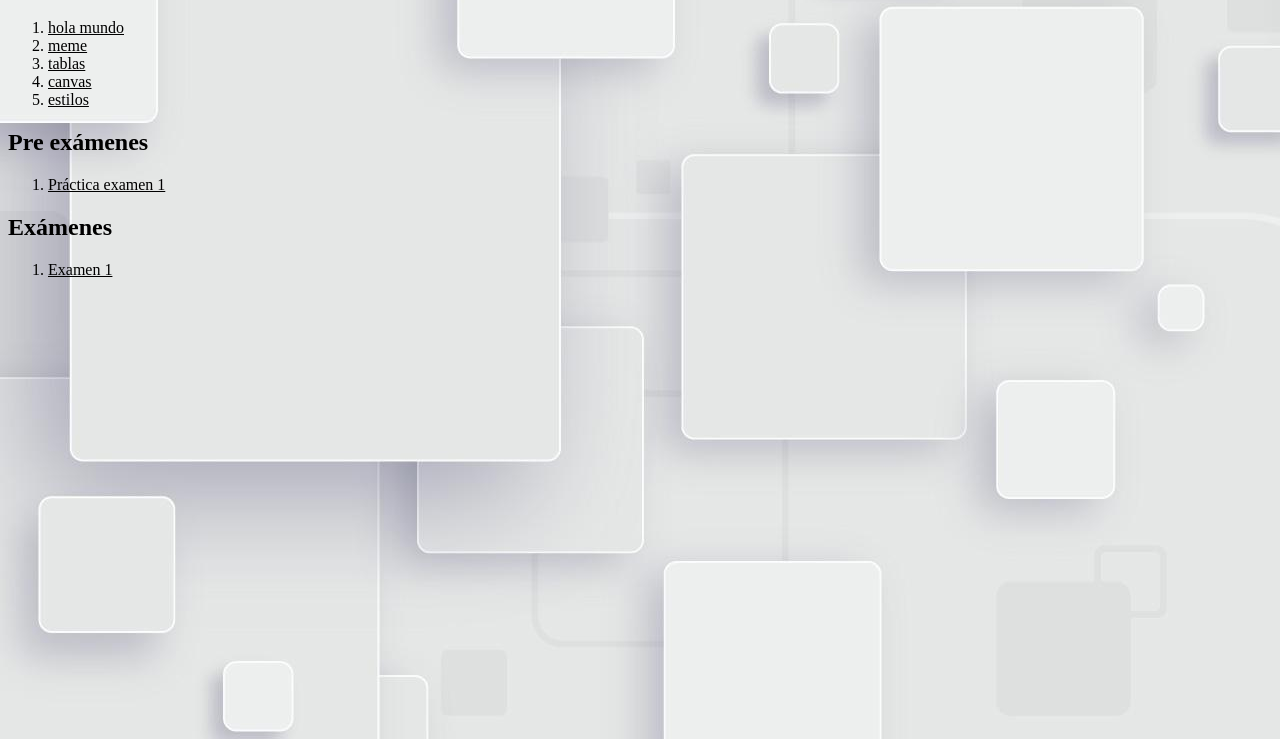
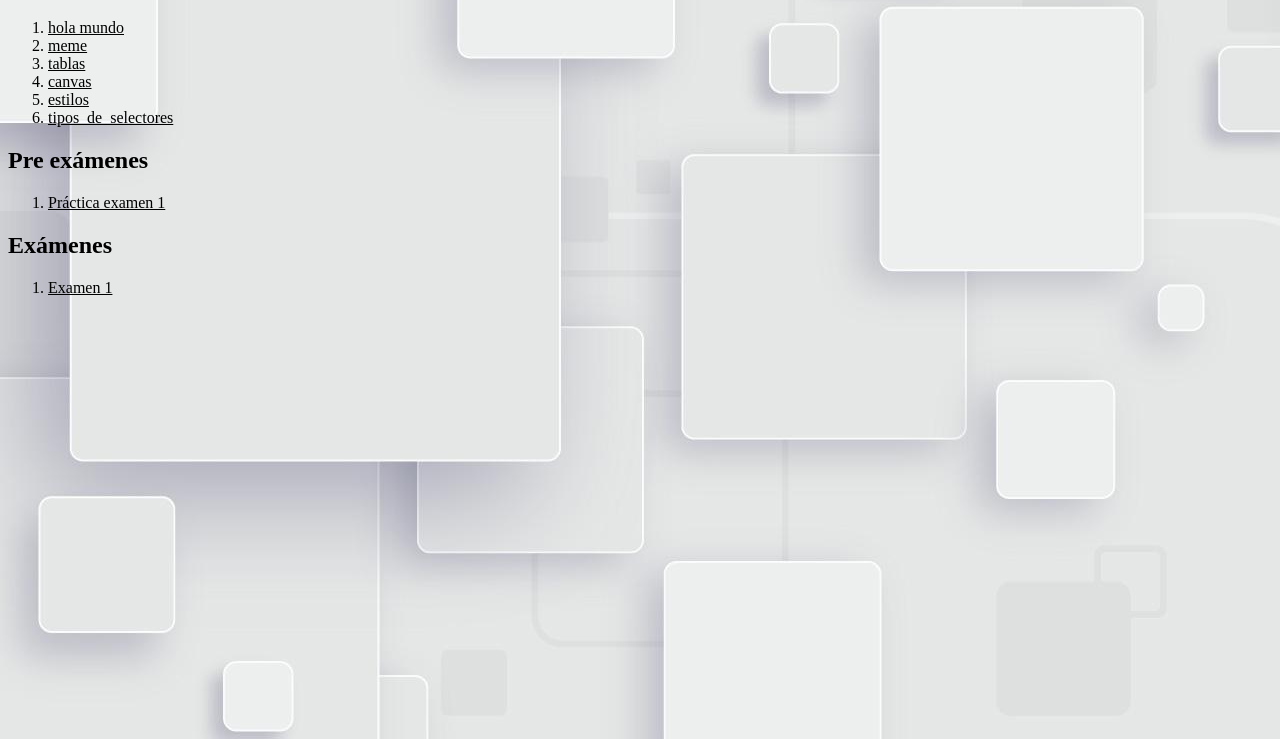
Before and after one commit to Kurisari/cristian-dweb, a plain HTML site: page proyectos.html in a window 1280 px wide. Shown: the part 61-800 px from the top of the page. Drawn offline with Linux system fonts and the light colour scheme.

Commit message:
Archivo de proyectos actualizado con selectores

```diff
--- a/proyectos.html
+++ b/proyectos.html
@@ -13,6 +13,7 @@
         <li><a href="tablas.html">tablas</a></li>
         <li><a href="canvas.html">canvas</a></li>
         <li><a href="estilos.html">estilos</a></li>
+        <li><a href="tipos_de_selectores.html">tipos_de_selectores</a></li>
     </ol>
     <h2>Pre exámenes</h2>
     <ol>
```
